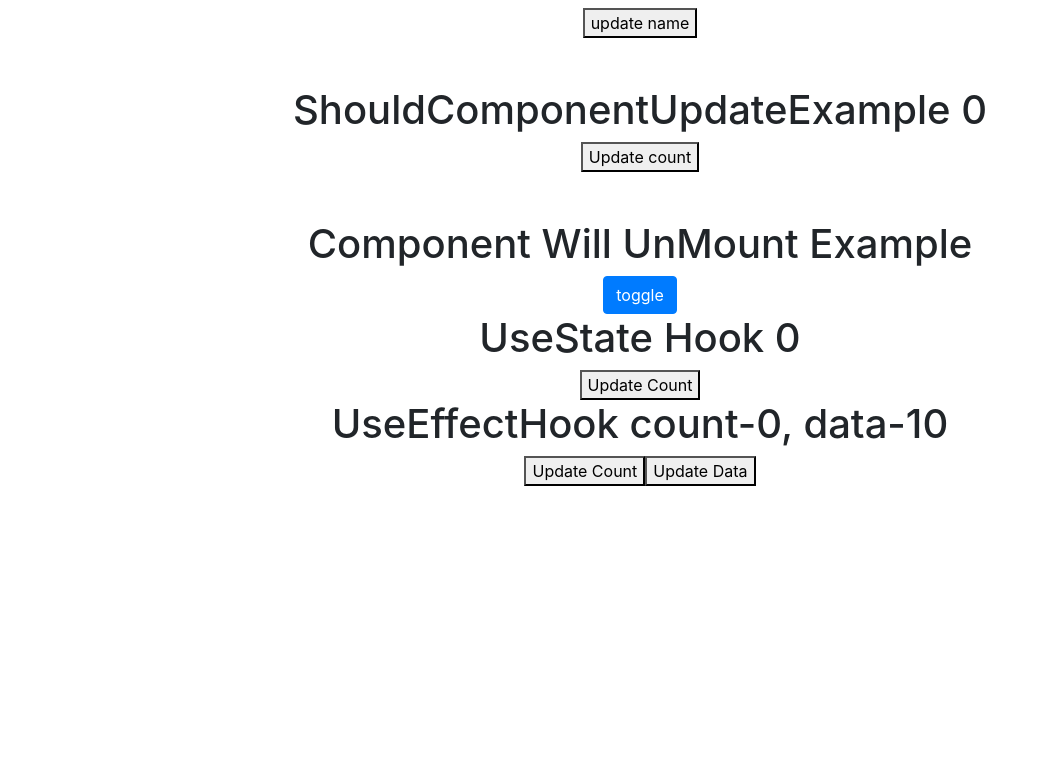
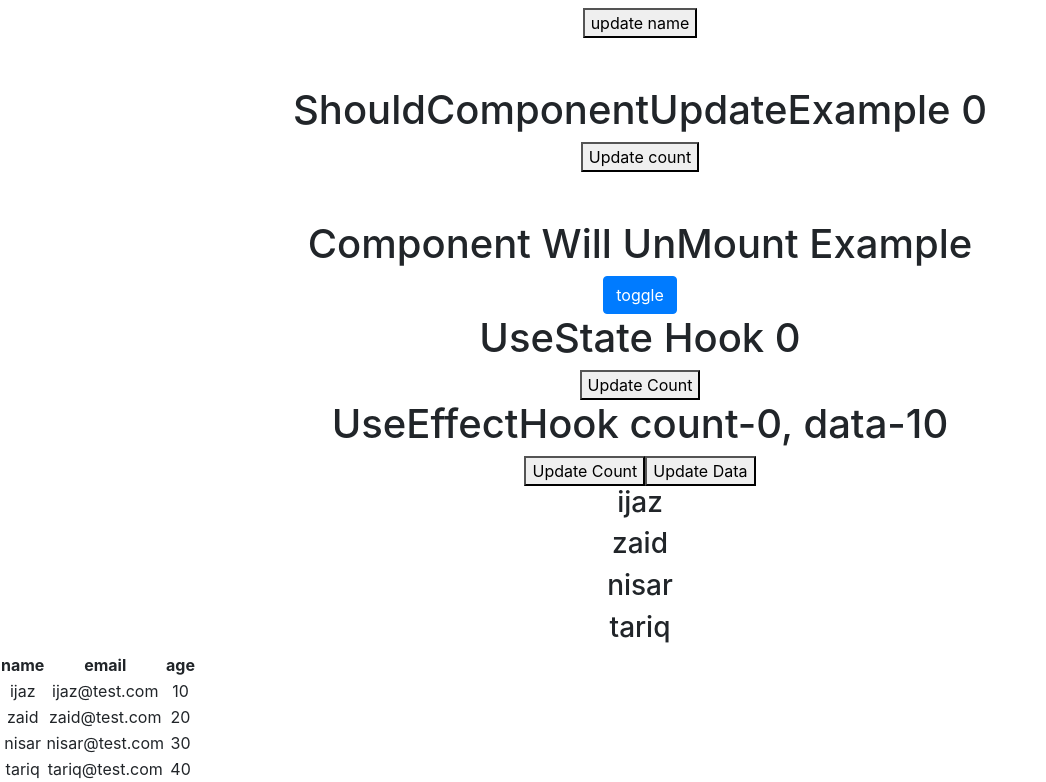
Before and after one commit to bacha-11/Learn-Reactjs, a React (Create React App) app: page / in a window 1280 px wide. Shown: the part 1391-2173 px from the top of the page, without its empty margins (0-1046 px from the left). Before the commit the page ends 1877 px from the top, so only its background shows below. Built offline with nearby package versions, Linux system fonts and the light colour scheme.

Commit message:
work with array and object using map() in react js

```diff
--- a/src/App.js
+++ b/src/App.js
@@ -16,6 +16,7 @@ import ComponentWillUnMountExample from './ComponentWillUnmount';
 import UseStateHook from './UseStateHook';
 import UseEffectHook from './UseEffectHook';
 import { Button } from 'react-bootstrap';
+import ArrayObject from './ArrayObject';
 
 
 
@@ -64,7 +65,7 @@ function App() {
 
       <UseEffectHook />
 
-
+      <ArrayObject />
 
 
 
--- /dev/null
+++ b/src/ArrayObject.js
@@ -0,0 +1,42 @@
+
+
+
+function ArrayObject(){
+
+    const names = ['ijaz', 'zaid', 'nisar', 'tariq']
+    const students = [
+        {name:'ijaz', email:'ijaz@test.com', age:10},
+        {name:'zaid', email:'zaid@test.com', age:20},
+        {name:'nisar', email:'nisar@test.com', age:30},
+        {name:'tariq', email:'tariq@test.com', age:40}
+    ]
+
+    return(
+        <div>
+        {
+            names.map((item)=>
+                <h3>{item}</h3>
+            )
+        }
+            <table>
+                <tr>
+                    <th>name</th>
+                    <th>email</th>
+                    <th>age</th>
+                </tr>
+            {
+                students.map((item)=>
+                    <tr>
+                    <td>{item.name}</td>
+                    <td>{item.email}</td>
+                    <td>{item.age}</td>
+                </tr>
+                )
+            }
+
+            </table>
+        </div>
+    )
+}
+
+export default ArrayObject;
```
